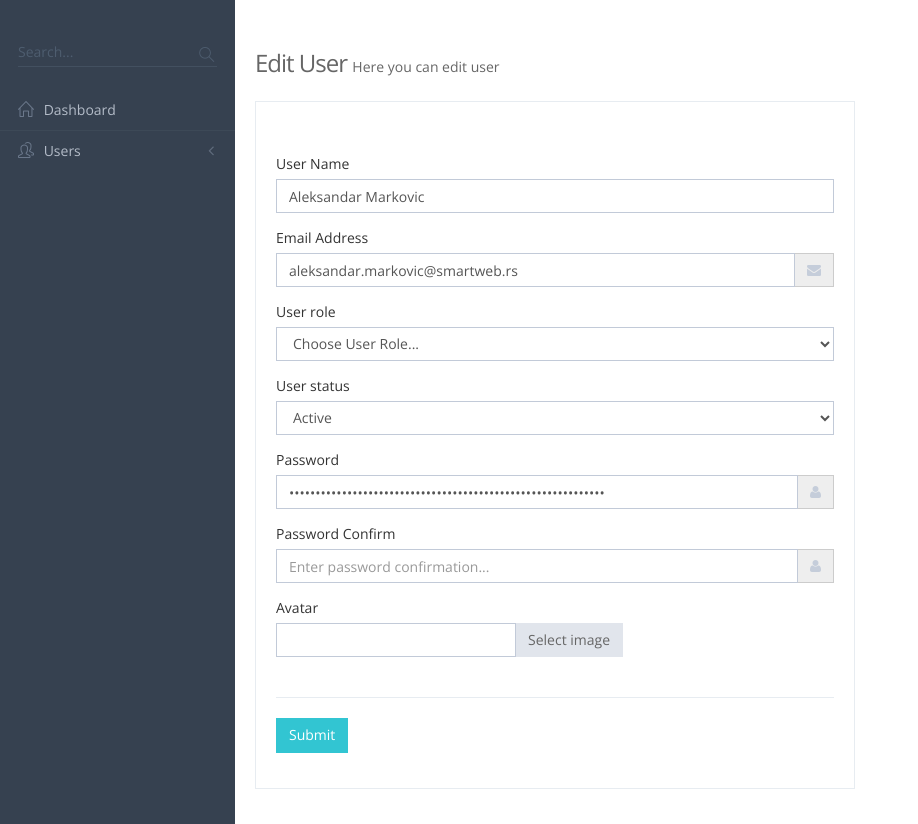
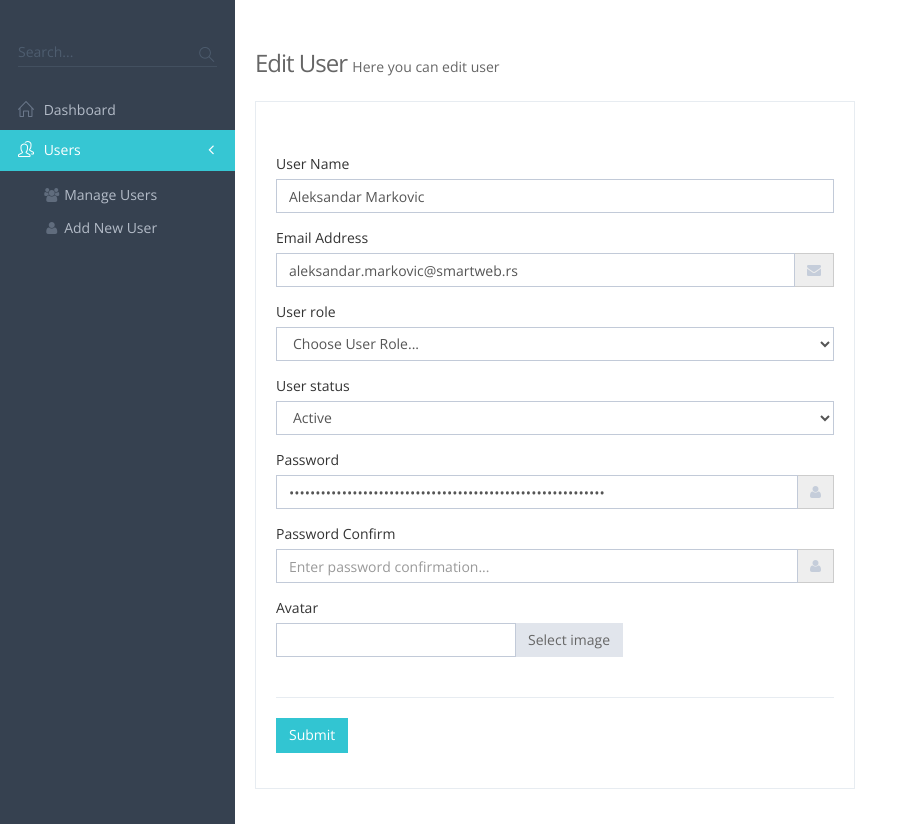
Before and after one commit to aleksandar1989/custom-project, a Laravel app: page /admin/users/1/edit in a window 1280 px wide. Shown: the part 50-874 px from the top of the page, without its empty margins (0-918 px from the left). Run offline with Laravel 8, Linux system fonts and the light colour scheme; the visitor is signed in with stand-in values (Sample User, id 1); data comes from the database, SQL or seed files in the repository; settings files or empty folders that the repository lacks are supplied; some libraries are stand-ins or nearby versions.

Commit message:
work on update user

```diff
--- a/app/Http/Controllers/Admin/UsersController.php
+++ b/app/Http/Controllers/Admin/UsersController.php
@@ -49,9 +49,10 @@ class UsersController extends Controller
             if ($request->file('avatar')) {
                 $image = $request->file('avatar');
                 $image_name ='avatar-'.$user->id.'.'.$image->getClientOriginalExtension();
+                // get folder path
                 $destinationPath = public_path('/images/users/');
                 $image->move($destinationPath, $image_name);
-                $user->setMeta('avatar', $image_name);
+                $user->setMeta('avatar', '/images/users/'.$image_name);
             }
             $notification = array(
                 'message' => 'User is created successfully!',
@@ -86,8 +87,54 @@ class UsersController extends Controller
      * Update user
      * @return \Illuminate\Http\RedirectResponse
      */
-    public function update($id, UserRequest $request)
+    public function update($id, UserValidation $request)
     {
+        // get user by id
+        $user = User::findOrFail($id);
+
+        $user->name = $request->input('name');
+        $user->email = $request->input('email');
+        $user->status = $request->input('status');
+
+        if($request->input('password')){
+            $user->password = bcrypt($request->input('password'));
+        }
+
+        $request = $request->except(['password']);
+        if($user->save()) {
+            $user->roles()->sync($request->input('roles'));
+
+            $image = $request->file('avatar');
+
+            // upload avatar
+            if($image) {
+                //  delete old avatar
+                if($user->meta('avatar')) {
+                    unlink($user->meta('avatar'));
+                }
+
+                $image_name ='avatar-'.$user->id.'.'.$image->getClientOriginalExtension();
+                $destinationPath = public_path('/images/users/');
+
+                $user->setMeta('avatar', '/images/users/'.$image_name);
+                $image->move($destinationPath, $image_name);
+                $user->setMeta('avatar', '/images/users/'.$image_name);
+            }
+
+            $notification = array(
+                'message' => 'User is  successfully updated!',
+                'type' => 'success'
+            );
+
+        } else{
+            $notification = array(
+                'message' => 'User doesn\'t update!',
+                'type' => 'error'
+            );
+
+        }
+
+        return redirect()->back()->with($notification);
 
     }
 
--- a/app/Http/Controllers/Auth/LoginController.php
+++ b/app/Http/Controllers/Auth/LoginController.php
@@ -93,6 +93,7 @@ class LoginController extends Controller
 
             $new_user->roles()->attach(Role::where('name', 'guest')->first());
             $new_user->setMeta('social_password', $social_user->id);
+            $new_user->setMeta('avatar', $social_user->avatar);
             Auth::login($new_user);
         }
         return Redirect::to('/');
--- a/app/Http/Requests/UserValidation.php
+++ b/app/Http/Requests/UserValidation.php
@@ -28,8 +28,8 @@ class UserValidation extends FormRequest
             'name' => 'required|max:255',
             'role' => 'required',
             'email' => 'required|email|max:255|unique:users,email,' . Input::get('id'),
+            'avatar' => 'image|mimes:jpeg,png,jpg,gif,svg|max:1024',
             'password' => 'confirmed|min:6',
-            'avatar' => 'image|mimes:jpeg,png,jpg,gif,svg|max:1024',
         ];
     }
 }
--- a/app/User.php
+++ b/app/User.php
@@ -15,7 +15,7 @@ class User extends Authenticatable
      *
      * @var array
      */
-    protected $guarded = ['id', 'remember_token'];
+    protected $fillable = ['name', 'email', 'status', 'password', 'token'];
 
     /**
      * The attributes that should be hidden for arrays.
@@ -78,6 +78,7 @@ class User extends Authenticatable
       return false;
     }
 
+
     /**
      * Get user metas
      * @return \Illuminate\Database\Eloquent\Relations\HasMany
@@ -92,7 +93,8 @@ class User extends Authenticatable
      * @return mixed
      */
     public function meta($key) {
-        return $this->hasMany(UserMeta::class)->where('meta_key', $key)->first()->meta_value;
+        $meta_data = $this->hasMany(UserMeta::class)->where('meta_key', $key)->first();
+        return $meta_data ? $meta_data->meta_value : false;
     }
 
     /**
--- a/resources/views/admin/partials/sidebar.blade.php
+++ b/resources/views/admin/partials/sidebar.blade.php
@@ -41,6 +41,7 @@
                 </form>
                 <!-- END RESPONSIVE QUICK SEARCH FORM -->
             </li>
+
             <li class="nav-item start {{ Request::path() == 'admin' ? 'active' : '' }}">
                 <a href="{{ url('admin') }}" class="nav-link nav-toggle">
                     <i class="icon-home"></i>
@@ -49,7 +50,8 @@
                 </a>
 
             </li>
-            <li class="nav-item {{ (Request::path() == 'admin/users' || Request::path() == 'admin/users/create') ? 'active open' : '' }}">
+
+            <li class="nav-item {{ (Request::path() == 'admin/users' || Request::is('admin/users/*')) ? 'active open' : '' }}">
                 <a href="javascript:;" class="nav-link nav-toggle">
                     <i class="icon-users"></i>
                     <span class="title">Users</span>
--- a/resources/views/admin/users/form.blade.php
+++ b/resources/views/admin/users/form.blade.php
@@ -19,6 +19,7 @@
     <label>User status</label>
     {!! Form::select('status', [ '1' => 'Active', '2' => 'Panding', '3' => 'Blocked' ], null, ['class' => 'form-control', 'id' => 'role']) !!}
 </div>
+
 <div class="form-group">
     <label for="Password">Password</label>
     <div class="input-group">
@@ -28,6 +29,7 @@
         </span>
     </div>
 </div>
+
 <div class="form-group">
     <label for="password_confirmation">Password Confirm</label>
     <div class="input-group">
@@ -55,3 +57,7 @@
         </div>
     </div>
 </div>
+
+@if(isset($user) && $user->meta('avatar'))
+    <img src="{{ $user->meta('avatar') }}" alt="{{ $user->name }}" height="100" />
+@endif
```
Also changed, not shown: public/images/users/avatar-15.jpg (added), public/images/users/avatar-16.jpg (added), public/images/users/avatar-default.png (added).
